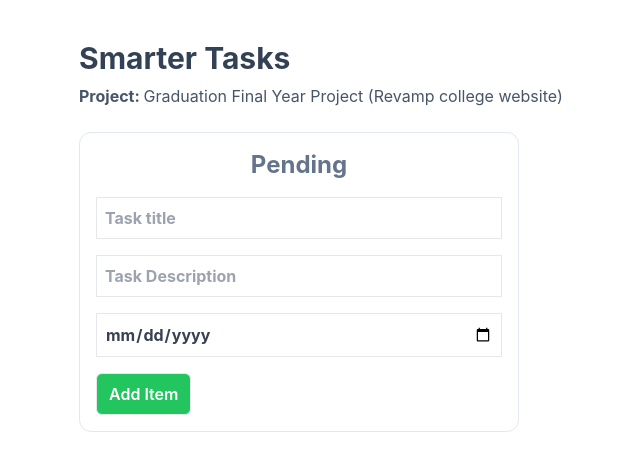
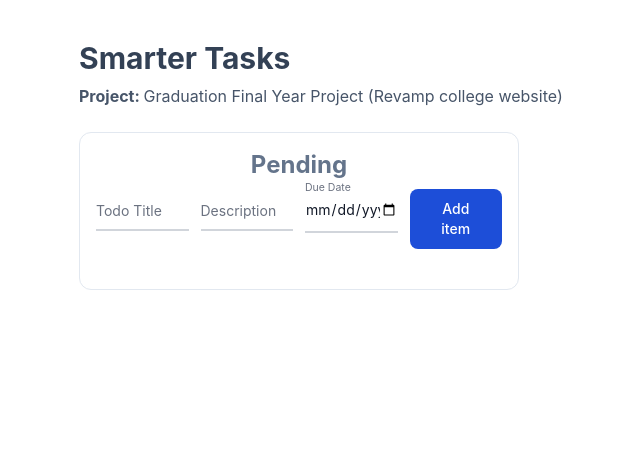
Before and after one commit to DipeshRaval/wd301, a React (Create React App) app in the folder smarter-tasks/: page / in a window 1280 px wide. Shown: the top 470 px of the page, without its empty margins (113-753 px from the left). Built offline with nearby package versions, Linux system fonts and the light colour scheme.

Commit message:
create a custom hook for the store data to localstorage

```diff
--- a/smarter-tasks/src/TaskApp.tsx
+++ b/smarter-tasks/src/TaskApp.tsx
@@ -1,33 +1,36 @@
-import React, { Component } from 'react'
+import React,{ useEffect } from 'react'
+import { useLocalStorage } from './hooks/useLocalStorage'
 import TaskForm from './TaskForm'
 import TaskList from './TaskList'
 import { TaskItem } from './types'
-
-interface TaskAppProps {
-}
 
 interface TaskAppState {
   tasks : TaskItem[]
 }
 
-export default class TaskApp extends Component<TaskAppProps,TaskAppState> {
+export default function TaskAppFC() {
+  const [taskAppState, setTaskAppState] = useLocalStorage<TaskAppState>("tasks",{
+    tasks: [],
+  });
 
-  constructor(props : TaskAppProps){
-    super(props);
-    this.state = {
-      tasks : []
-    }
-  }
-
-  addTask = (task :TaskItem) => {
-    this.setState((state,props)=>{
-      return {
-        tasks : [...state.tasks,task]
-      }
+  const  addTask = (task :TaskItem) => {
+    setTaskAppState({
+      tasks : [...taskAppState.tasks , task]
     })
   }
 
-  render() {
+  useEffect(() => {
+    const id = setTimeout(() => {
+      console.log(`Saved ${taskAppState.tasks.length} items to backend...`);
+    }, 5000);
+
+    return ()=> {
+      console.log("clear or cancel any existing network call");
+      clearTimeout(id);
+    }
+  }, [taskAppState.tasks]);
+
+
   return (
     <div className="container py-10 max-w-4xl mx-auto">
     <h1 className="text-3xl mb-2 font-bold text-slate-700">
@@ -42,11 +45,10 @@ export default class TaskApp extends Component<TaskAppProps,TaskAppState> {
         <h1 className="text-slate-500 text-2xl font-bold text-center mb-2">
           Pending
         </h1>
-          <TaskForm addTask={this.addTask}/>
-          <TaskList tasks={this.state.tasks} />
+        <TaskForm addTask={addTask}/>
+        <TaskList tasks={taskAppState.tasks} />
       </div>
     </div>
   </div>
   )
 }
-}
--- a/smarter-tasks/src/TaskForm.tsx
+++ b/smarter-tasks/src/TaskForm.tsx
@@ -1,81 +1,119 @@
-import React, { Component } from 'react'
+import React, { useState } from 'react';
 import { TaskItem } from './types'
 
 interface TaskFormProps{
   addTask : (task :TaskItem) => void
 }
+
 interface TaskFormState{
   title : string,
   description: string,
   dueDate: string
 }
 
-export default class TaskForm extends Component<TaskFormProps,TaskFormState> {
+export default function TaskFormFC(props : TaskFormProps) {
 
-  constructor(props : TaskFormProps)
-  {
-    super(props)
-    this.state = {
-      title : "",
-      description : "",
-      dueDate : ""
+  const [formState,setFormState] = useState<TaskFormState>({
+    title: '',
+    description : '',
+    dueDate: '',
+  })
+
+  const eventChange : React.ChangeEventHandler<HTMLInputElement> = (event) => {
+    // console.log(event.target.id);
+    if(event.target.id === "todoTitle")
+    {
+      setFormState({...formState,title: event.target.value})
+    }
+    if(event.target.id === "todoDescription")
+    {
+      setFormState({...formState,description: event.target.value})
+    }
+    if(event.target.id === "todoDueDate")
+    {
+      setFormState({...formState,dueDate: event.target.value})
     }
   }
 
-  addTask : React.FormEventHandler<HTMLFormElement> = (event) => {
+  const addTask : React.FormEventHandler<HTMLFormElement> = (event) => {
     event.preventDefault();
-    const newTask = {
-      title: this.state.title,
-      description: this.state.description,
-      dueDate: this.state.dueDate
-    }
-    if(newTask.title === "")
+    if(formState.title === "")
     {
-      alert("Task titlr cannot be empty")
+      alert("Task title cannot be empty")
       return;
     }
-    if(newTask.dueDate === "")
+    if(formState.dueDate === "")
     {
       alert("Task duedate cannot be empty")
       return;
     }
-    this.props.addTask(newTask);
-    this.setState({ title: "",description:"",dueDate:"" });
+    props.addTask(formState);
+    setFormState({ title: "",description:"",dueDate:"" });
   }
-
-  eventChange : React.ChangeEventHandler<HTMLInputElement> = (event) => {
-    // console.log(event.target.id);
-    if(event.target.id === "todoTitle")
-    {
-      this.setState({
-        title : event.target.value
-      })
-    }
-    if(event.target.id === "todoDescription")
-    {
-      this.setState({
-        description : event.target.value
-      })
-    }
-    if(event.target.id === "todoDueDate")
-    {
-      this.setState({
-        dueDate : event.target.value
-      })
-    }
-
-  }
-
-  render() {
-    return (
-      <>
-        <form onSubmit={this.addTask}>
-          <input type="text" className='p-2 border w-full text-gray-700 font-bold my-2' id='todoTitle' placeholder='Task title' value={this.state.title} onChange={this.eventChange}/>
-          <input type="text" onChange={this.eventChange} value={this.state.description} className='p-2 border w-full text-gray-700 font-bold my-2' id="todoDescription" placeholder='Task Description' />
-          <input type="date" onChange={this.eventChange} value={this.state.dueDate} className='p-2 border w-full text-gray-700 font-bold my-2' id="todoDueDate" />
-          <button type='submit' className='p-2 px-3 border font-semibold bg-green-500 text-white rounded-md mt-2'>Add Item</button>
-        </form>
-     </>
-    )
-  }
+  return (
+    <form onSubmit={addTask}>
+      <div className="grid md:grid-cols-4 md:gap-3">
+        <div className="relative z-0 w-full mb-6 group">
+          <input
+            id="todoTitle"
+            name="todoTitle"
+            type="text"
+            value={formState.title}
+            onChange={eventChange}
+            className="block py-2.5 px-0 w-full text-sm text-gray-900 bg-transparent border-0 border-b-2 border-gray-300 appearance-none dark:border-gray-600 dark:focus:border-blue-500 focus:outline-none focus:ring-0 focus:border-blue-600 peer"
+            placeholder=" "
+          />
+          <label
+            htmlFor="todoTitle"
+            className="peer-focus:font-medium absolute text-sm text-gray-500 dark:text-gray-400 duration-300 transform -translate-y-6 scale-75 top-3 -z-10 origin-[0] peer-focus:left-0 peer-focus:text-blue-600 peer-focus:dark:text-blue-500 peer-placeholder-shown:scale-100 peer-placeholder-shown:translate-y-0 peer-focus:scale-75 peer-focus:-translate-y-6"
+          >
+            Todo Title
+          </label>
+        </div>
+        <div className="relative z-0 w-full mb-6 group">
+          <input
+            id="todoDescription"
+            name="todoDescription"
+            type="text"
+            value={formState.description}
+            onChange={eventChange}
+            placeholder=" "
+            className="block py-2.5 px-0 w-full text-sm text-gray-900 bg-transparent border-0 border-b-2 border-gray-300 appearance-none dark:border-gray-600 dark:focus:border-blue-500 focus:outline-none focus:ring-0 focus:border-blue-600 peer"
+          />
+          <label
+            htmlFor="todoDescription"
+            className="peer-focus:font-medium absolute text-sm text-gray-500 dark:text-gray-400 duration-300 transform -translate-y-6 scale-75 top-3 -z-10 origin-[0] peer-focus:left-0 peer-focus:text-blue-600 peer-focus:dark:text-blue-500 peer-placeholder-shown:scale-100 peer-placeholder-shown:translate-y-0 peer-focus:scale-75 peer-focus:-translate-y-6"
+          >
+            Description
+          </label>
+        </div>
+        <div className="relative z-0 w-full mb-6 group">
+          <input
+            id="todoDueDate"
+            name="todoDueDate"
+            type="date"
+            value={formState.dueDate}
+            onChange={eventChange}
+            className="block py-2.5 px-0 w-full text-sm text-gray-900 bg-transparent border-0 border-b-2 border-gray-300 appearance-none dark:border-gray-600 dark:focus:border-blue-500 focus:outline-none focus:ring-0 focus:border-blue-600 peer"
+            placeholder=" "
+            required
+          />
+          <label
+            htmlFor="todoDueDate"
+            className="peer-focus:font-medium absolute text-sm text-gray-500 dark:text-gray-400 duration-300 transform -translate-y-6 scale-75 top-3 -z-10 origin-[0] peer-focus:left-0 peer-focus:text-blue-600 peer-focus:dark:text-blue-500 peer-placeholder-shown:scale-100 peer-placeholder-shown:translate-y-0 peer-focus:scale-75 peer-focus:-translate-y-6"
+          >
+            Due Date
+          </label>
+        </div>
+        <div className="relative z-0 w-full mb-6 group">
+          <button
+            type="submit"
+            className="text-white bg-blue-700 hover:bg-blue-800 focus:ring-4 focus:outline-none focus:ring-blue-300 font-medium rounded-lg text-sm w-full sm:w-auto px-5 py-2.5 text-center dark:bg-blue-600 dark:hover:bg-blue-700 dark:focus:ring-blue-800"
+          >
+            Add item
+          </button>
+        </div>
+      </div>
+    </form>
+  );
 }
--- a/smarter-tasks/src/TaskFormFC.tsx
+++ /dev/null
@@ -1,58 +0,0 @@
-import React, { useState } from 'react';
-import { TaskItem } from './types'
-
-interface TaskFormProps{
-  addTask : (task :TaskItem) => void
-}
-
-interface TaskFormState{
-  title : string,
-  description: string,
-  dueDate: string
-}
-
-export default function TaskFormFC(props : TaskFormProps) {
-
-  const [formState,setFormState] = useState<TaskFormState>({
-    title: '',
-    description : '',
-    dueDate: '',
-  })
-
-  const eventChange : React.ChangeEventHandler<HTMLInputElement> = (event) => {
-    // console.log(event.target.id);
-    if(event.target.id === "todoTitle")
-    {
-      setFormState({...formState,title: event.target.value})
-    }
-    if(event.target.id === "todoDescription")
-    {
-      setFormState({...formState,description: event.target.value})
-    }
-    if(event.target.id === "todoDueDate")
-    {
-      setFormState({...formState,dueDate: event.target.value})
-    }
-  }
-
-  const addTask : React.FormEventHandler<HTMLFormElement> = (event) => {
-    event.preventDefault();
-    if(formState.title === "")
-    {
-      alert("Task titlr cannot be empty")
-      return;
-    }
-    if(formState.dueDate === "")
-    {
-      alert("Task duedate cannot be empty")
-      return;
-    }
-    props.addTask(formState);
-    setFormState({ title: "",description:"",dueDate:"" });
-  }
-  return (
-    <div>
-
-    </div>
-  )
-}
--- a/smarter-tasks/src/TaskList.tsx
+++ b/smarter-tasks/src/TaskList.tsx
@@ -1,18 +1,21 @@
-import React, { Component } from 'react'
-import Task from "./Task";
+import React from 'react'
+import Task from './Task';
+import "./TaskCard.css"
+
 import { TaskItem } from './types';
 
 interface Props {
-  tasks: TaskItem[];
+  tasks : TaskItem[]
 }
 
-interface State {}
-
-export default class TaskList extends Component<Props, State> {
-
-  render() {
-    return (
-      this.props.tasks.map((task,index) => <Task key={index} title={task.title} description={task.description} dueDate={task.dueDate} />)
-    )
-  }
-}
+export default function TaskList(props: Props){
+  const list = props.tasks.map((task, idx) => (
+    <Task
+      key={idx}
+      title={task.title}
+      description={task.description}
+      dueDate={task.dueDate}
+    />
+  ));
+  return <>{list}</>;
+};
--- /dev/null
+++ b/smarter-tasks/src/hooks/useLocalStorage.ts
@@ -0,0 +1,22 @@
+import { Dispatch, useEffect, useState, SetStateAction } from 'react'
+
+const getStoredValue = <T>(key : string, defaultValue : T) : T=>{
+  const savedItem = localStorage.getItem(key);
+  if(savedItem)
+  {
+    return JSON.parse(savedItem);
+  }
+  return defaultValue;
+}
+
+export const useLocalStorage =<T> (key : string, defaultValue : T) : [T,Dispatch<SetStateAction<T>>]=> {
+  const [value,setValue] = useState(()=>{
+    return getStoredValue(key,defaultValue);
+  })
+
+  useEffect(()=>{
+    localStorage.setItem(key,JSON.stringify(value));
+  },[key,value])
+
+  return [value,setValue];
+}
```
Also changed, not shown: smarter-tasks/src/Task.tsx (+10 -27 lines). Lines whose indentation alone changed are shown as unchanged.
